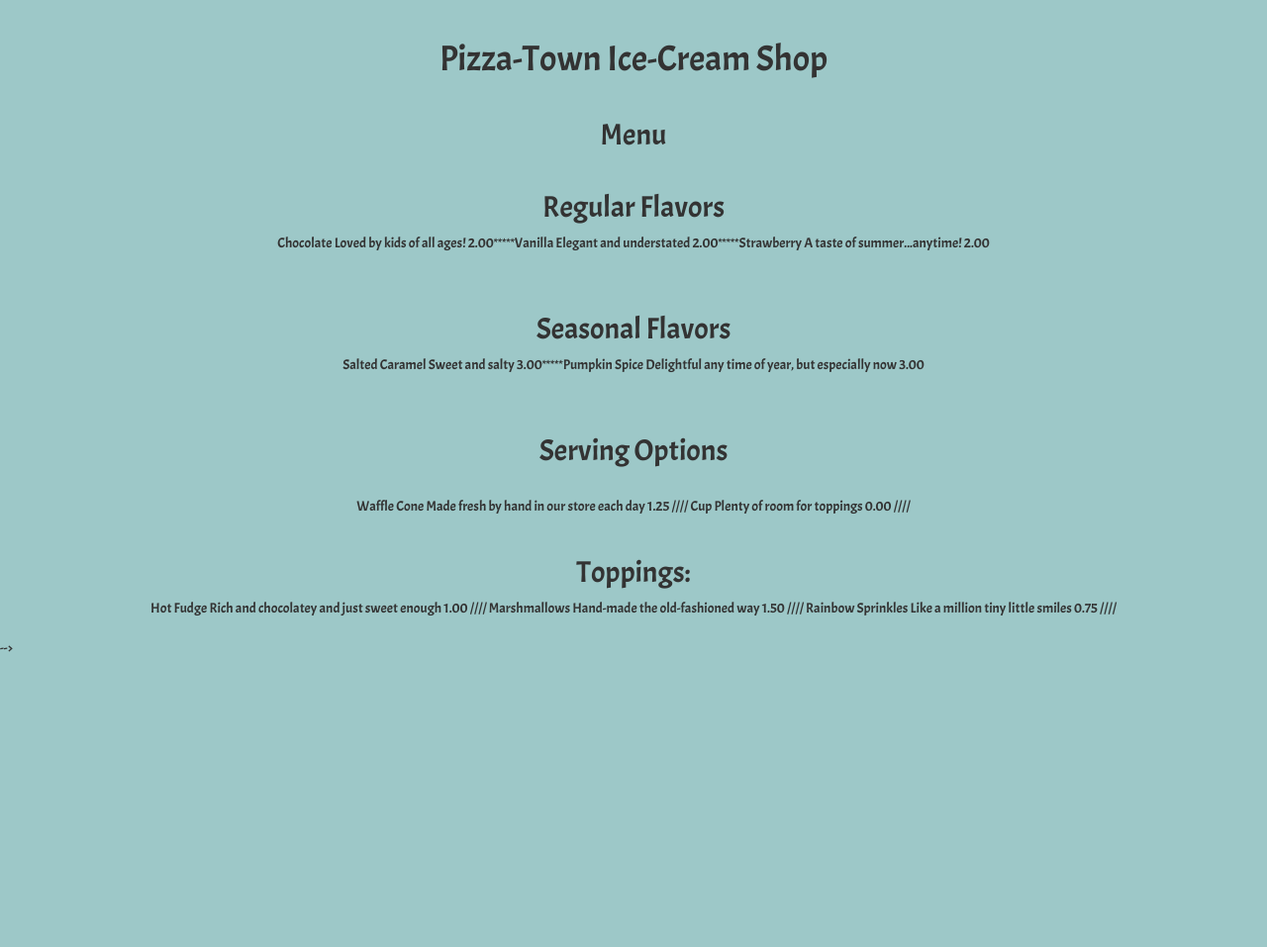
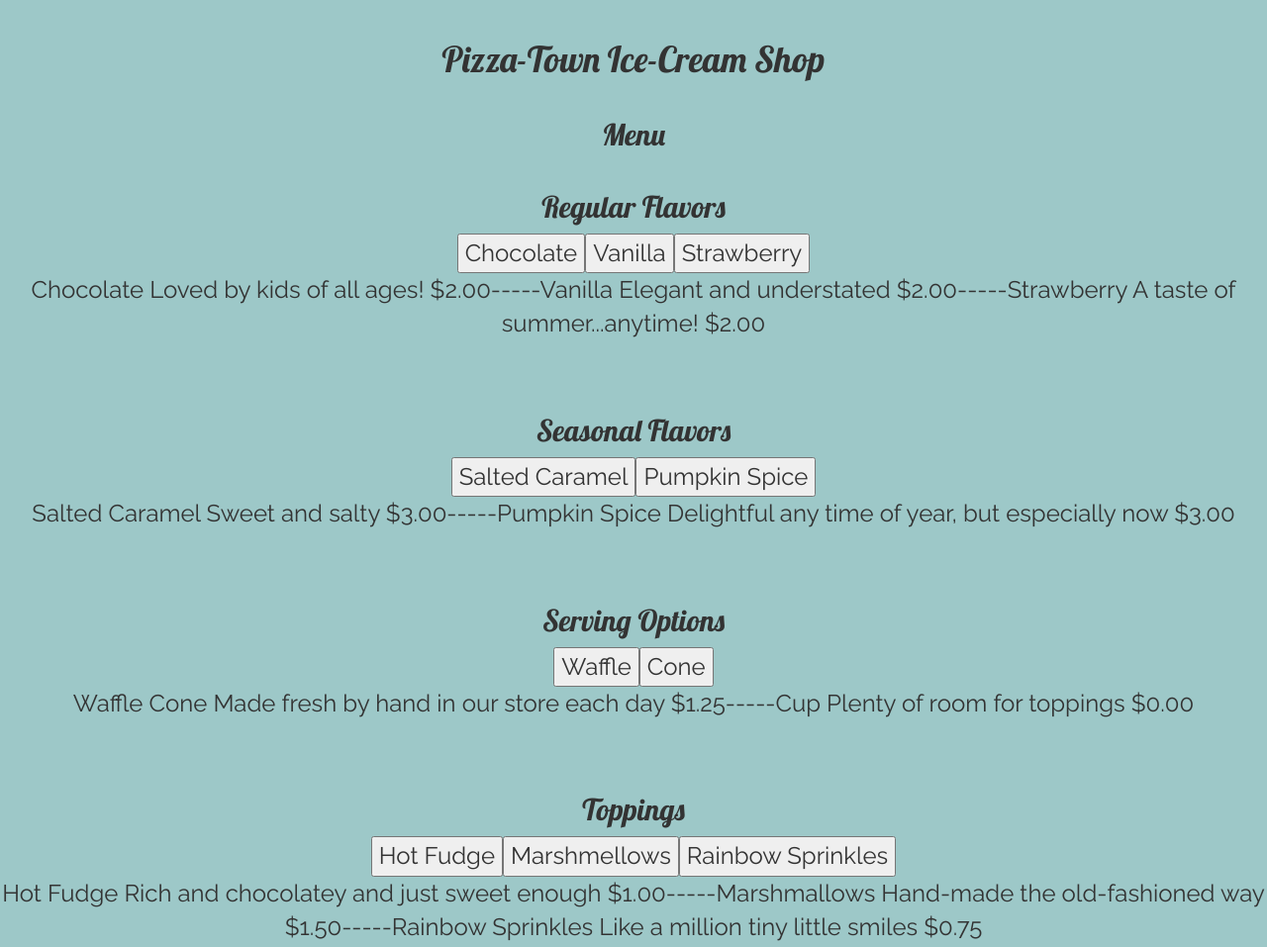
Before and after one commit to caseydemo/project1, a website: page app/index.html in a window 1280 px wide. Shown: the top 957 px of the page at 99% size. Before the commit the page ends 800 px from the top, so only its background shows below. Drawn offline with nearby package versions, Linux system fonts and the light colour scheme.

Commit message:
everything is in place - just added buttons. now lets try and make the buttons do something

```diff
--- a/app/index.html
+++ b/app/index.html
@@ -16,7 +16,8 @@
 		<script src="https://maxcdn.bootstrapcdn.com/bootstrap/3.3.7/js/bootstrap.min.js" integrity="sha384-Tc5IQib027qvyjSMfHjOMaLkfuWVxZxUPnCJA7l2mCWNIpG9mGCD8wGNIcPD7Txa" crossorigin="anonymous"></script>
 
 		<!-- google fonts link -->
-		<link href="https://fonts.googleapis.com/css?family=Acme" rel="stylesheet">
+		<link href="https://fonts.googleapis.com/css?family=Lobster" rel="stylesheet">
+		<link href="https://fonts.googleapis.com/css?family=Lobster|Raleway" rel="stylesheet">
 
 		<!-- Local stylesheet *** located within the app folder ***-->
 		<link rel="stylesheet" href="style.css">
@@ -28,55 +29,29 @@
 	<h2>Menu</h2>
 
 	<div class="menu-item">
-
-		<!-- <div id="regular-flavor"></div>
-		<br>
-		<div id="seasonal-flavor"></div>
-		<br>
-		<div id="toppings"></div>
-		<br>
-		<div id="serving-options"></div>
-
- -->
-		<div id="regular">
-
-			<!-- MENU ITEMS imported from products.js and printed to the document.innerHTML here -->
+		<!-- REGULAR  -->
 			<h2>Regular Flavors</h2>
+			<button>Chocolate</button><button>Vanilla</button><button>Strawberry</button>
 			<div id="regular-flavor"></div>
-			<!-- <div class = "menu-item" id="chocolate"></div><br>
-			<div class = "menu-item" id="vanilla"></div><br>
-			<div class = "menu-item" id="strawberry"></div> -->
 			<br>
 
-		</div>
-		<div id="seasonal">
-
-			<!-- MENU ITEMS imported from products.js and printed to the document.innerHTML here -->
+		<!-- SEASONAL -->
 			<h2>Seasonal Flavors</h2>
+			<button>Salted Caramel</button><button>Pumpkin Spice</button>
 			<div id="seasonal-flavor"></div>
-			<!-- <div class = "menu-item" id="salted-caramel"></div><br>
-			<div class = "menu-item" id="pumpkin-spice"></div><br> -->
 			<br>
 
-		</div>
-		<div id="serving-options">
-
-			<!-- MENU ITEMS imported from products.js and printed to the document.innerHTML here -->
+		<!-- SERVING OPTIONS -->
 			<h2>Serving Options</h2>
+			<button>Waffle</button><button>Cone</button>
 			<div id="serving-options"></div>
-			<!-- <div class = "menu-item" id="cup"></div><br>
-			<div class = "menu-item" id="cone"></div><br> -->
 			<br>
 
-		</div>
-		<!-- <div id="toppings">
-
+		<!-- TOPPINGS		 -->
 			<!-- MENU ITEMS imported from products.js and printed to the document.innerHTML here -->
-			<h2>Toppings:</h2>
+			<h2>Toppings</h2>
+			<button>Hot Fudge</button><button>Marshmellows</button><button>Rainbow Sprinkles</button>
 			<div id="toppings"></div>
-			<!-- <div class = "menu-item" id="hot-fudge"></div><br>
-			<div class = "menu-item" id="marshmellows"></div><br>
-			<div class = "menu-item" id="rainbow-sprinkles"></div><br> -->
 			<br>
 
 		</div> -->
--- a/app/products.js
+++ b/app/products.js
@@ -12,7 +12,7 @@
 // var regularFlavorNames = document.getElementById('regular-flavor-names');
 // var regularFlavorDescription = document.getElementById('regular-flavor-description');
 
-var visualSpacer = "*****";
+var visualSpacer = "-----";
 
 
 var products = {
@@ -113,7 +113,7 @@ for(var i=0; i<3; i++){
  document.getElementById("regular-flavor").innerHTML +=
  (products['Regular Flavors'][i]['name']) +
  " " + (products['Regular Flavors'][i]['description']) +
- " " + (products['Regular Flavors'][i]['price']);
+ " $" + (products['Regular Flavors'][i]['price']);
   console.log("at line 115 i =" + i);
    console.log("visual spacer is =" + visualSpacer);
   if((i+1)<3){
@@ -131,7 +131,7 @@ for(var i=0; i<2; i++){
  document.getElementById("seasonal-flavor").innerHTML +=
  (products['Seasonal Flavors'][i]['name']) +
  " " + (products['Seasonal Flavors'][i]['description']) +
- " " + (products['Seasonal Flavors'][i]['price']);
+ " $" + (products['Seasonal Flavors'][i]['price']);
   if((i+1)<2){
     document.getElementById("seasonal-flavor").innerHTML += visualSpacer;
     }
@@ -146,10 +146,11 @@ for(var i=0; i<3; i++){
  document.getElementById("toppings").innerHTML +=
  (products['Toppings'][i]['name']) +
  " " + (products['Toppings'][i]['description']) +
- " " + (products['Toppings'][i]['price']) +
- " //// ";
-
-    }
+ " $" + (products['Toppings'][i]['price']);
+      if((i+1)<3){
+      document.getElementById("toppings").innerHTML += visualSpacer;
+      }
+   }
   }
 
 
@@ -160,33 +161,13 @@ for(var i=0; i<2; i++){
  document.getElementById("serving-options").innerHTML +=
  (products['Serving Options'][i]['name']) +
  " " + (products['Serving Options'][i]['description']) +
- " " + (products['Serving Options'][i]['price']) +
- " //// ";
-
-    }
+ " $" + (products['Serving Options'][i]['price']);
+  if((i+1)<2){
+      document.getElementById("serving-options").innerHTML += visualSpacer;
+      }
+   }
   }
-
 }
-// // loop attempt
-// for(var i=0; i<3; i++){
-// document.getElementById("regular-flavor-names").innerHTML += (products['Regular Flavors'][i]['name']) + " ";
-// }
-
-// // loop attempt
-// for(var i=0; i<3; i++){
-// document.getElementById("regular-flavor-description").innerHTML += (products['Regular Flavors'][i]['description']) + " ";
-// }
-
-// // loop attempt
-// for(var i=0; i<3; i++){
-// document.getElementById("regular-flavor-price").innerHTML += (products['Regular Flavors'][i]['price']) + " ";
-// }
-
-
-
-
-
-
 
 
 // // Chocolate
--- a/app/style.css
+++ b/app/style.css
@@ -1,14 +1,18 @@
 body{
 	background:#9DC8C8;
-	font-family: 'Acme', sans-serif;
+	/*font-family: 'Lobster', cursive;
+	font-family: 'Raleway', sans-serif;*/
 }
 
 h1, h2 {
 	text-align: center;
 	padding-top: 20px;
-	font-family: 'Acme', sans-serif;
+	font-family: 'Lobster', cursive;
 }
 .menu-item{
 	text-align: center;
 	font-family: 'Acme', sans-serif;
+	/*font-family: 'Lobster', cursive;*/
+	font-family: 'Raleway', sans-serif;
+	font-size: x-large;
 }
```
